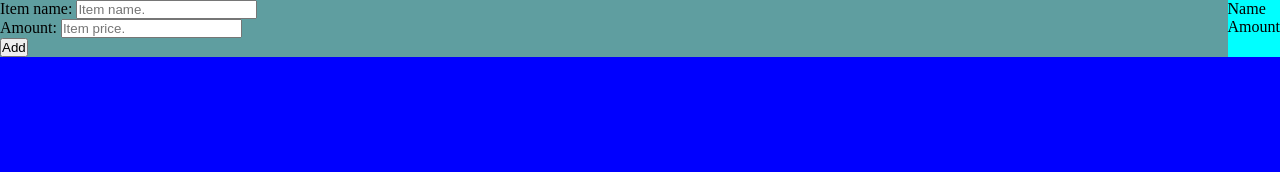
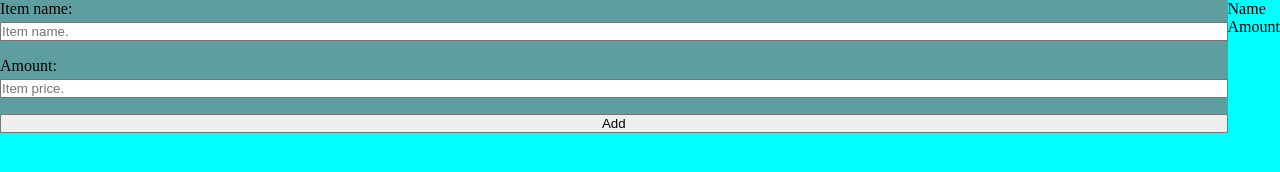
Before and after one commit to Majed-Habli/Expense-tracker, a plain HTML site: page index.html in a window 1280 px wide. Drawn offline with nearby package versions, Linux system fonts and the light colour scheme.

Commit message:
front-end: worked on the placement of the left side container.

```diff
--- a/css/styles.css
+++ b/css/styles.css
@@ -9,6 +9,8 @@ html,body{
     background-color: blue;
 }
 .app-container{
+    width: 100%;
+    height: 100%;
     background-color: aqua;
 }
 .app-body{
@@ -16,9 +18,20 @@ html,body{
     display: flex;
     /* flex-direction: row; */
 }
+.body-container{
+    width: 100%;
+    display: flex;
+    flex-direction: column;
+    row-gap: 1rem;
+}
 .body-left{
     width: 100%;
     background-color: cadetblue;
+}
+.row{
+    display: flex;
+    flex-direction: column;
+    row-gap: 0.26rem;
 }
 .body-right{
     width: 100%;
```
